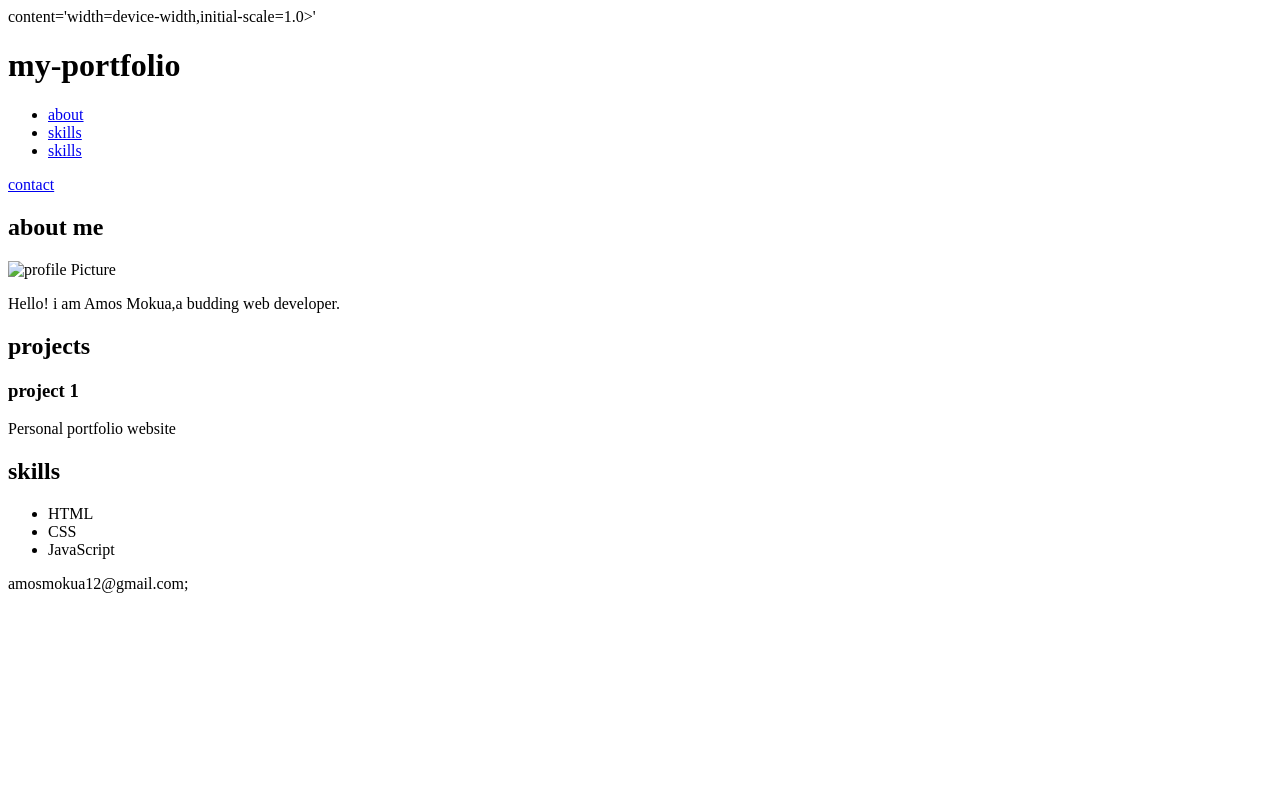
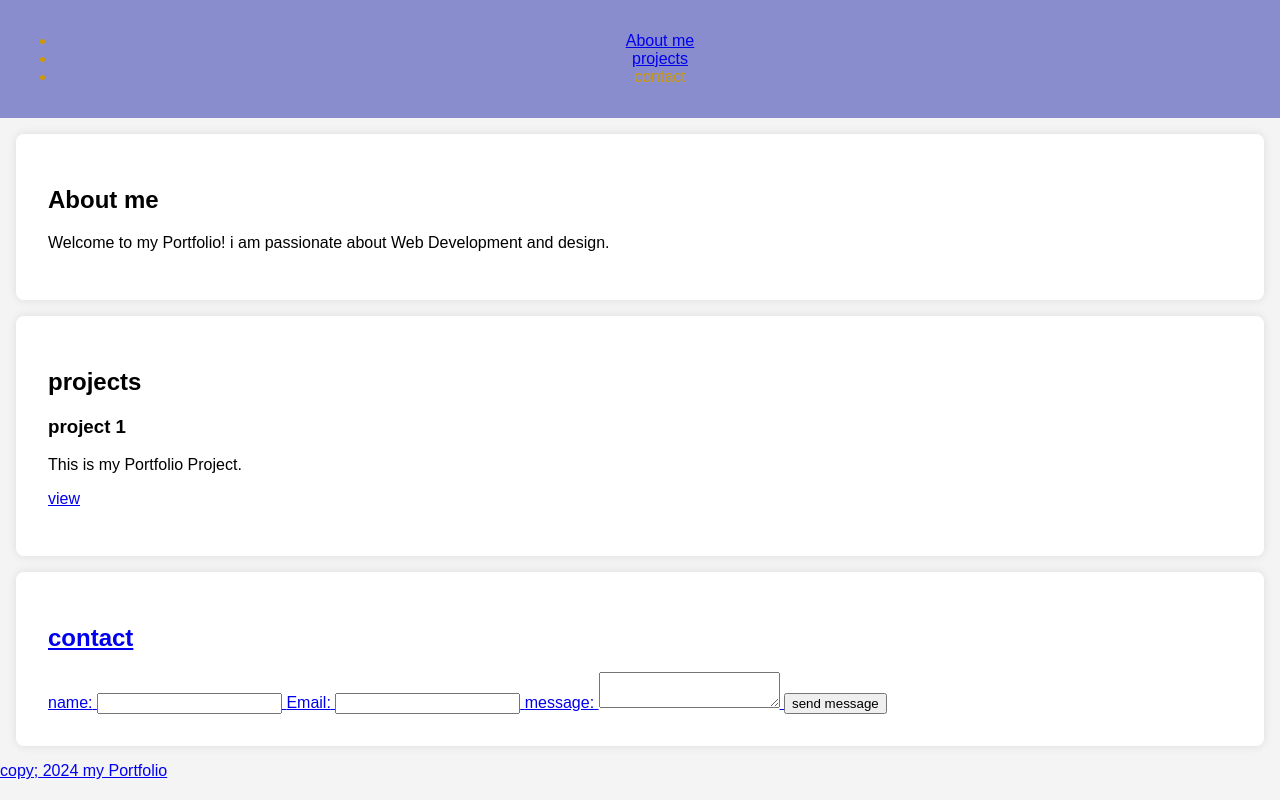
Before and after one commit to amos-netizen/my-portfolio-project, a plain HTML site: page index.html in a window 1280 px wide. Drawn offline with Linux system fonts and the light colour scheme.

Commit message:
created my-portfolio

```diff
--- a/index.html
+++ b/index.html
@@ -3,49 +3,60 @@
 <head>
     <meta charset="UTF-8">
     <meta name="viewport" content="width=device-width, initial-scale=1.0">
-    content='width=device-width,initial-scale=1.0>'
-    <title>my-portfolio</title>
+    <title>My portfolio</title>
      <link rel="stylesheet"
-href="styles.css">
+href="style.css">
 </head>
 <body>
    <header>
-       <h1>my-portfolio</h1>
      <nav>
     <ul>
        <li><a
-href="#about">about</a></li>
+href="#about">About me</a></li>
                 <li><a
-href="#projects">skills</a></li>
-           <li><a
-href="#skills">skills</a></li>
-           </ul><a
-href="#contact">contact</a></li
+href="#projects">projects</a></li>
+              <li><a<
+href="#contact">contact</a></li>
             </ul>
        </nav>
 </header>
+
   <section id="about">
-     <h2>about me</h2>
-     <img src="profile.jpg " alt="profile Picture">
-     <p>Hello! i am Amos Mokua,a budding web developer.</p>
+       <h2>About me</h2>
+       <p>Welcome to my Portfolio! i am passionate about Web Development and design.</p>
  </section>
-    <section id="projects"><h2>projects</h2>
-     <div class="projects">
+
+ <section id="projects">
+              <h2> projects</h2>
+            <div class="project">
              <h3>project 1</h3>
-                 <p>Personal portfolio website</p>
+             <p>This is my Portfolio Project.</p>
+             <a href="#">view<details</a>
              </div>
 </section>
-       <section id="skills">
-       <h2>skills</h2>
-        <ul>
-           <li>HTML</li>
-           <li>CSS</li>
-           <li>JavaScript</li>
-        </ul>
+
+<section id="contact">
+     <h2>contact</h2>
+      <form action="#"method="post">
+          <label
+for="name">name:</label>
+            <input type="name"
+id="name" name="name" required>
+            <label
+for="email">Email:</label>
+           <input type="email"
+id="email" name="email" required>
+             <label
+for="message">message:</label>
+             <textarea id="message"
+name="message" required></textarea>
+
+             <button
+type="submit">send message</button>
+      </form>
 </section>
-         <section id="amosmokua12@gmail.com"
-         <p>amosmokua12@gmail.com;<a
-href="email"></a></p>
-         </section>
+<footer>
+  <p>copy; 2024 my Portfolio</p>
+</footer>
 </body>
 </html>
--- a/style.css
+++ b/style.css
@@ -6,8 +6,8 @@ sans-serif;
   background-color: #f4f4f4;
 }
 header {
-     background-color: #333;
-     color: #333;
+     background-color: hwb(237 29% 28% / 0.62);
+     color: #cf9904;
      padding: 1em;
       text-align: center;
     }
```
Lines whose indentation alone changed are shown as unchanged.
